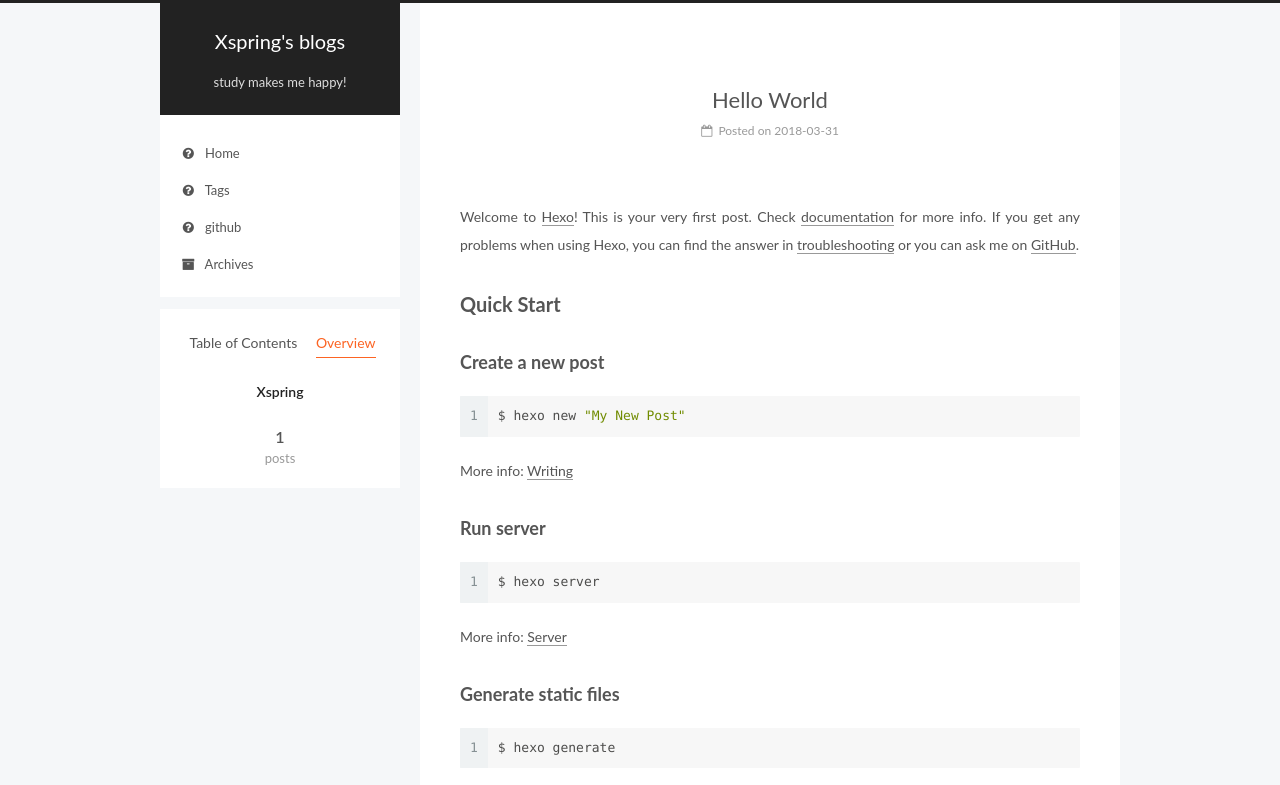
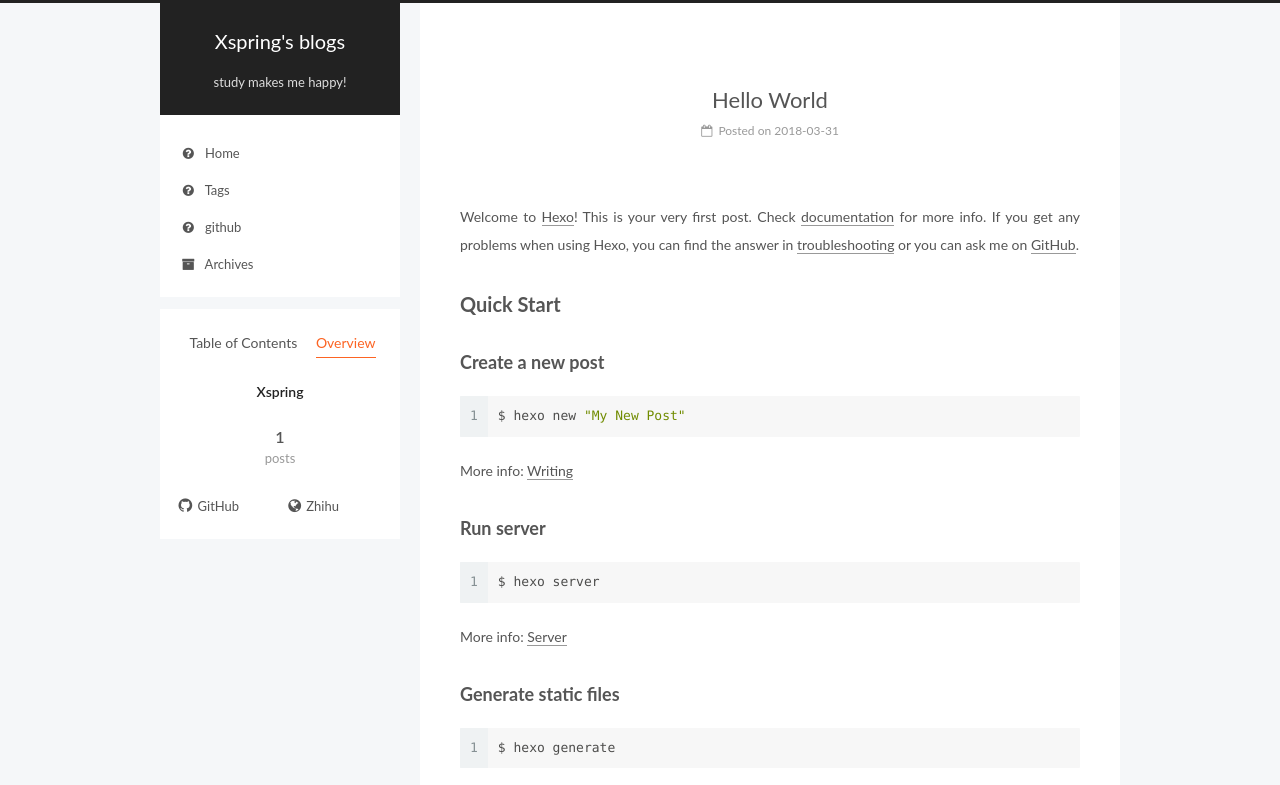
Before and after one commit to xspring14/myblog, a plain HTML site: page 2018/03/31/hello-world/index.html in a window 1280 px wide. Both pictures are taken after a click on the item "Overview". Shown: the top 785 px of the page. Drawn offline with Linux system fonts and the light colour scheme.

Commit message:
Site updated: 2018-03-31 22:29:10

```diff
--- a/2018/03/31/hello-world/index.html
+++ b/2018/03/31/hello-world/index.html
@@ -436,6 +436,22 @@
 
 
 
+            <div class="links-of-author motion-element">
+
+                  <span class="links-of-author-item">
+                    <a href="https://github.com/xspring14" target="_blank" title="GitHub">
+
+                        <i class="fa fa-fw fa-github"></i>GitHub</a>
+                  </span>
+
+                  <span class="links-of-author-item">
+                    <a href="https://www.zhihu.com/people/xspring" target="_blank" title="Zhihu">
+
+                        <i class="fa fa-fw fa-globe"></i>Zhihu</a>
+                  </span>
+
+            </div>
+
 
 
 
--- a/css/main.css
+++ b/css/main.css
@@ -1823,7 +1823,7 @@ pre .javascript .function {
   width: 4px;
   height: 4px;
   border-radius: 50%;
-  background: #5532fe;
+  background: #ffb3ff;
 }
 .links-of-blogroll {
   font-size: 13px;
```
Also changed, not shown: archives/2018/03/index.html (+16 -0 lines), archives/2018/index.html (+16 -0 lines), archives/index.html (+16 -0 lines), index.html (+16 -0 lines), tags/index.html (+16 -0 lines).
